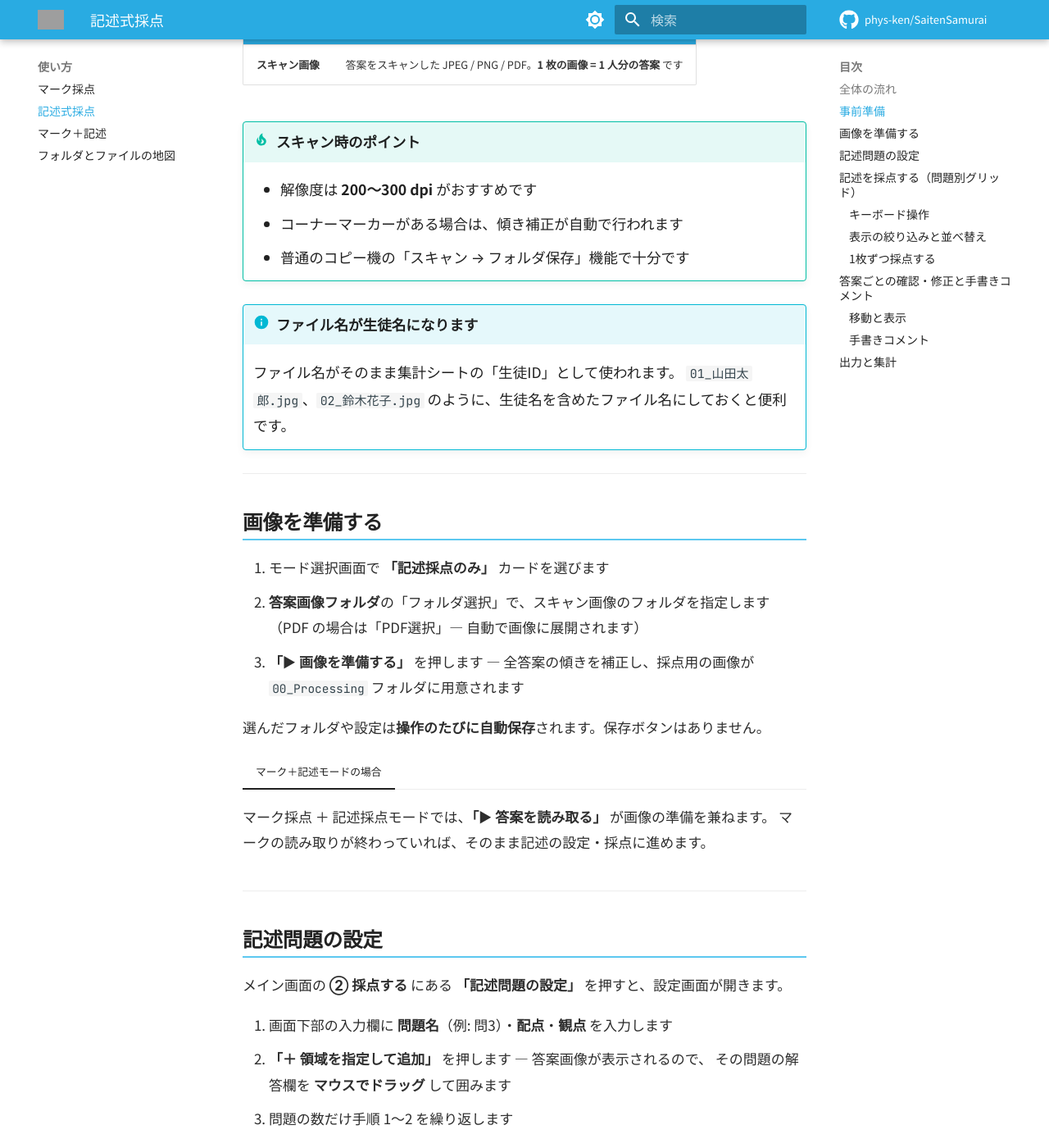
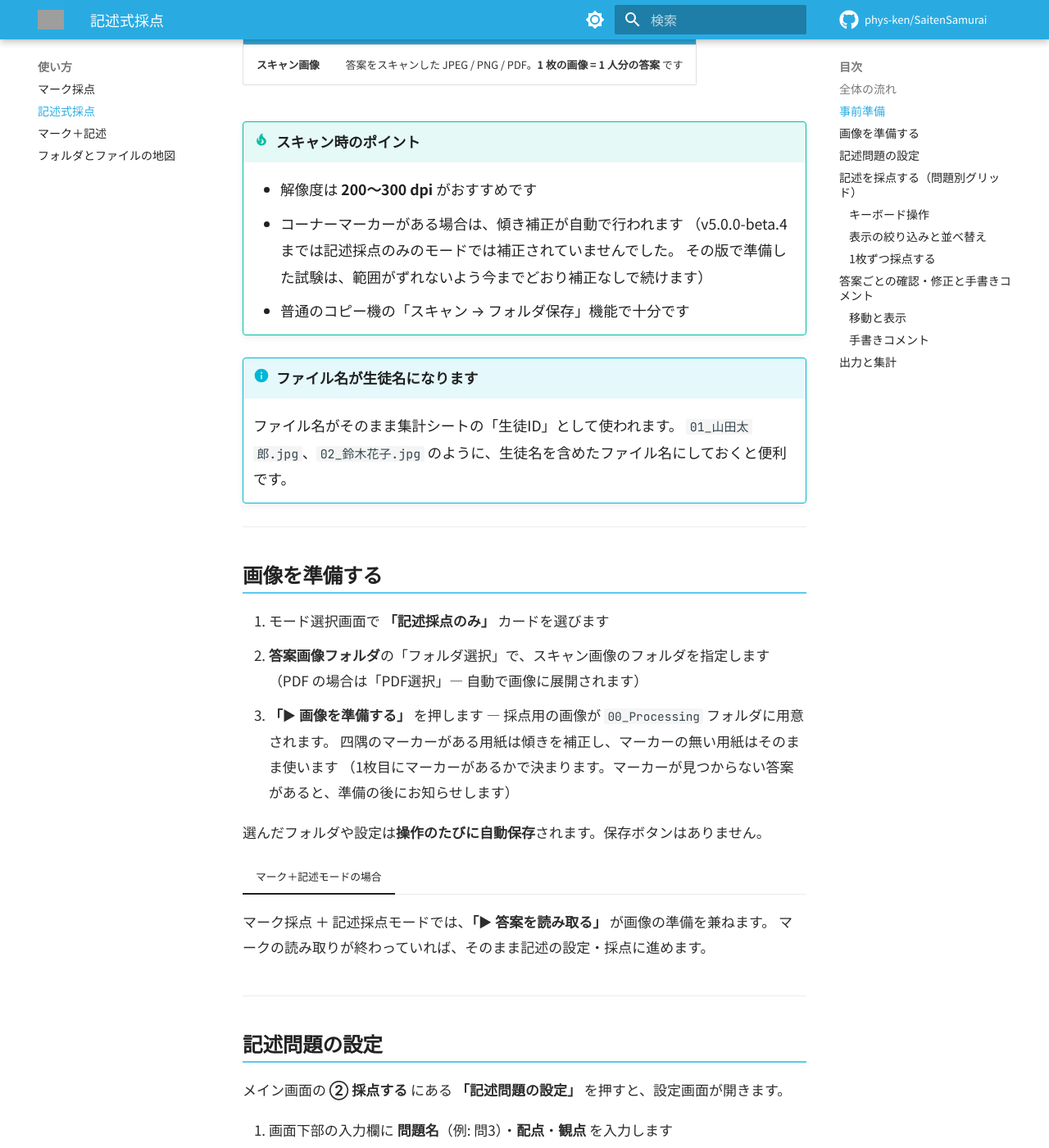
Before and after one commit to phys-ken/SaitenSamurai, an MkDocs documentation site: the page built from docs/usage/descriptive.md, in a window 1280 px wide and 1400 px high, scrolled down 856 px. Shown: the whole window at 82% size. Built offline with MkDocs 1.6.1 and Material for MkDocs 9.7.7, drawn with Linux system fonts in a browser that asks for light colours; comment, search, counter and statistics services are not loaded; grey boxes are pictures that could not be loaded.

Commit message:
docs: LLM協働採点の説明と、記述のみモードの傾き補正の記述を実態に合わせる（S8）
- docs/usage/descriptive.md: マーカーのある用紙だけ補正すること、
  beta.4 までに準備した試験は補正なしのまま続けることを明記
- DEVELOPMENT.md: saiten_llm の設計の要点（Bridge の再利用・黒塗りの写し・
  交代制のロック・仮の2点満点・承認の指紋）
- .status: v5.0.0-beta.4 と feat/llm-workflow の現状に更新
- open-ui: 画面がすでに開いている・設定が無いときは開かない
- pyrightconfig: webui を検索パスに追加（saiten_llm から Bridge を import するため）

Co-Authored-By: Claude Opus 5.5 <noreply@anthropic.com>
Claude-Session: https://claude.ai/code/session_01EHRhJUcaWxVuy55YEH67WS

```diff
--- a/docs/usage/descriptive.md
+++ b/docs/usage/descriptive.md
@@ -34,6 +34,8 @@
 !!! tip "スキャン時のポイント"
     - 解像度は **200〜300 dpi** がおすすめです
     - コーナーマーカーがある場合は、傾き補正が自動で行われます
+      （v5.0.0-beta.4 までは記述採点のみのモードでは補正されていませんでした。
+      その版で準備した試験は、範囲がずれないよう今までどおり補正なしで続けます）
     - 普通のコピー機の「スキャン → フォルダ保存」機能で十分です
 
 !!! info "ファイル名が生徒名になります"
@@ -47,8 +49,9 @@
 1. モード選択画面で **「記述採点のみ」** カードを選びます
 2. **答案画像フォルダ**の「フォルダ選択」で、スキャン画像のフォルダを指定します
    （PDF の場合は「PDF選択」— 自動で画像に展開されます）
-3. **「▶ 画像を準備する」** を押します — 全答案の傾きを補正し、採点用の画像が
-   `00_Processing` フォルダに用意されます
+3. **「▶ 画像を準備する」** を押します — 採点用の画像が `00_Processing` フォルダに用意されます。
+   四隅のマーカーがある用紙は傾きを補正し、マーカーの無い用紙はそのまま使います
+   （1枚目にマーカーがあるかで決まります。マーカーが見つからない答案があると、準備の後にお知らせします）
 
 選んだフォルダや設定は**操作のたびに自動保存**されます。保存ボタンはありません。
 
--- a/pyrightconfig.json
+++ b/pyrightconfig.json
@@ -1,5 +1,5 @@
 {
-    "extraPaths": ["main_src"],
+    "extraPaths": ["main_src", "webui"],
     "typeCheckingMode": "basic",
     "reportOptionalMemberAccess": "warning",
     "reportOptionalSubscript": "warning",
```
Also changed, not shown: DEVELOPMENT.md (+27 -0 lines), 2 other files.
